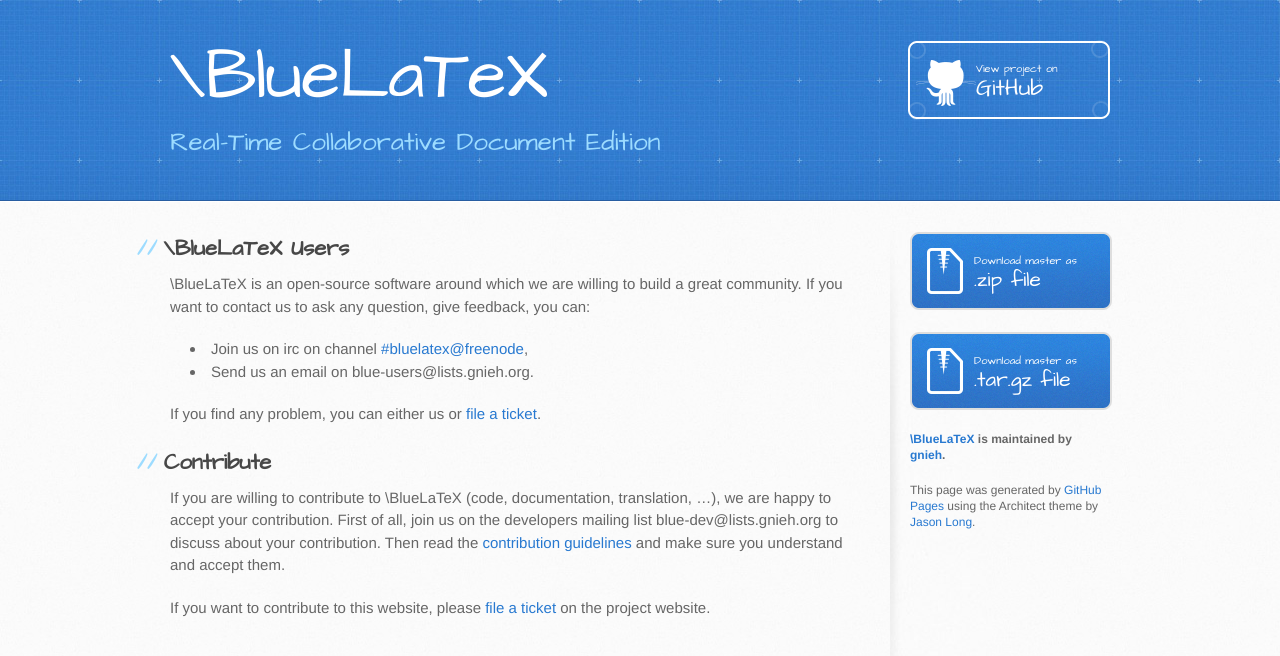
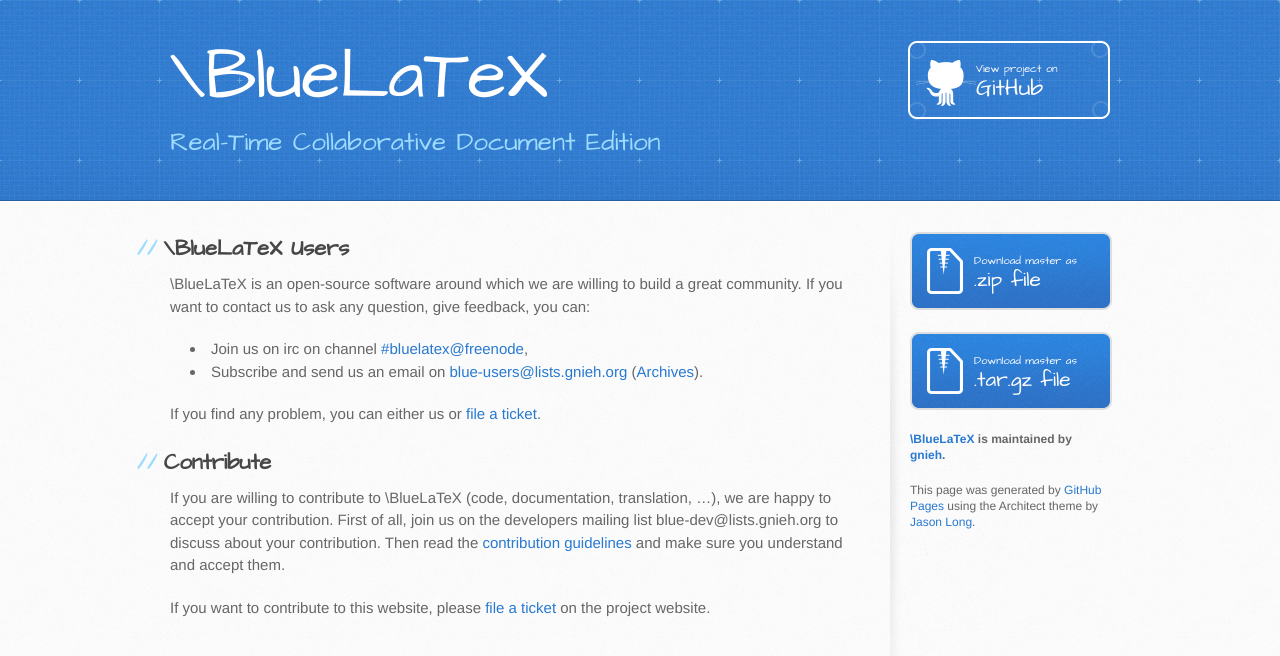
Before and after one commit to jeromedrouet/bluelatex-website, a Jekyll site: the page built from contact/index.markdown, in a window 1280 px wide. Shown: the top 656 px of the page. Built offline with Jekyll 4.4.1, drawn with Linux system fonts in a browser that asks for light colours.

Commit message:
Add link to mailing list

```diff
--- a/contact/index.markdown
+++ b/contact/index.markdown
@@ -10,7 +10,7 @@
 If you want to contact us to ask any question, give feedback, you can:
 
  - Join us on irc on channel [#bluelatex@freenode](https://kiwiirc.com/client/irc.freenode.net/bluelatex),
- - Send us an email on blue-users@lists.gnieh.org.
+ - Subscribe and send us an email on [blue-users@lists.gnieh.org](http://lists.gnieh.org/mailman/listinfo/blue-users) ([Archives](http://lists.gnieh.org/pipermail/blue-users/)).
 
 If you find any problem, you can either us or [file a ticket](https://github.com/gnieh/bluelatex/issues/new).
 
```
